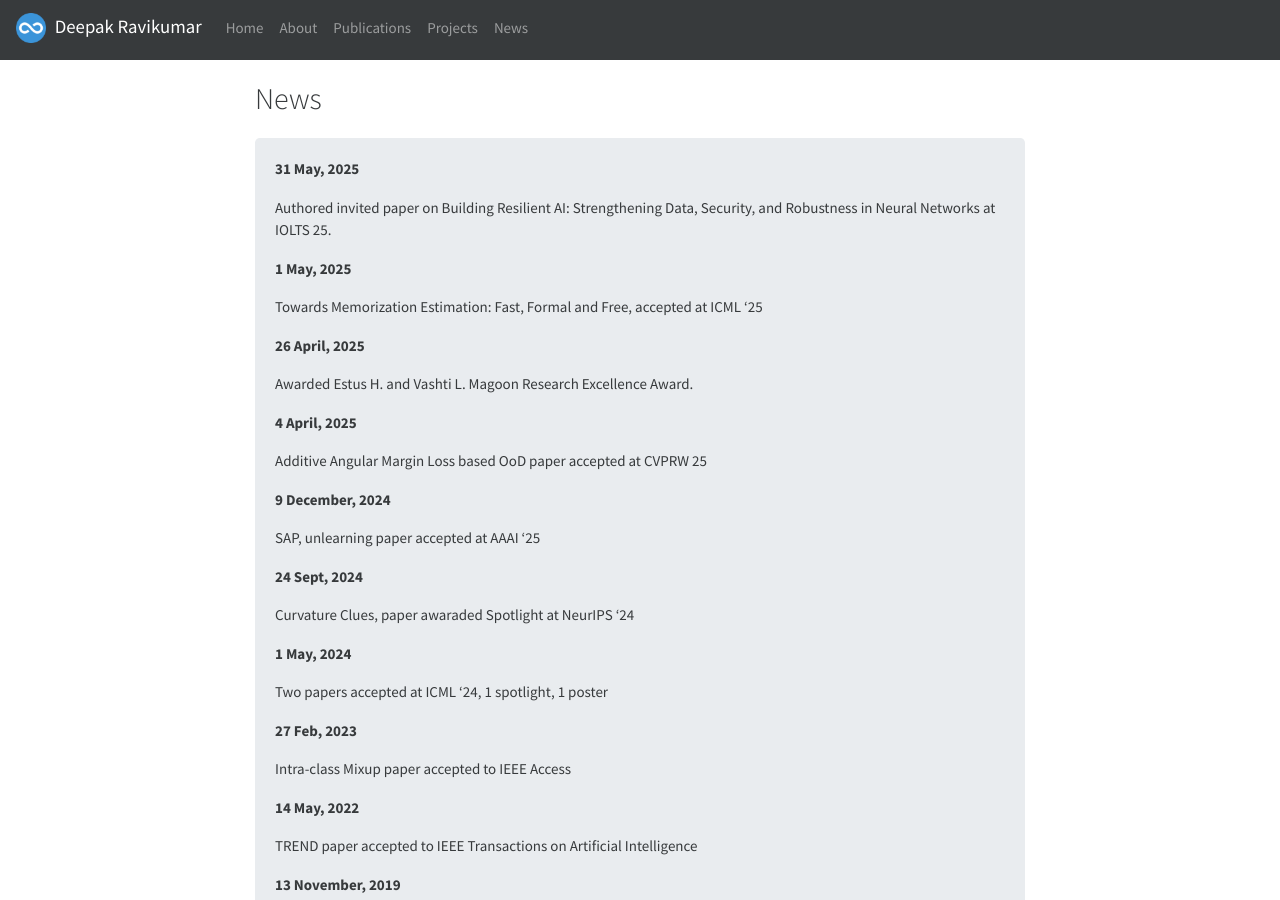
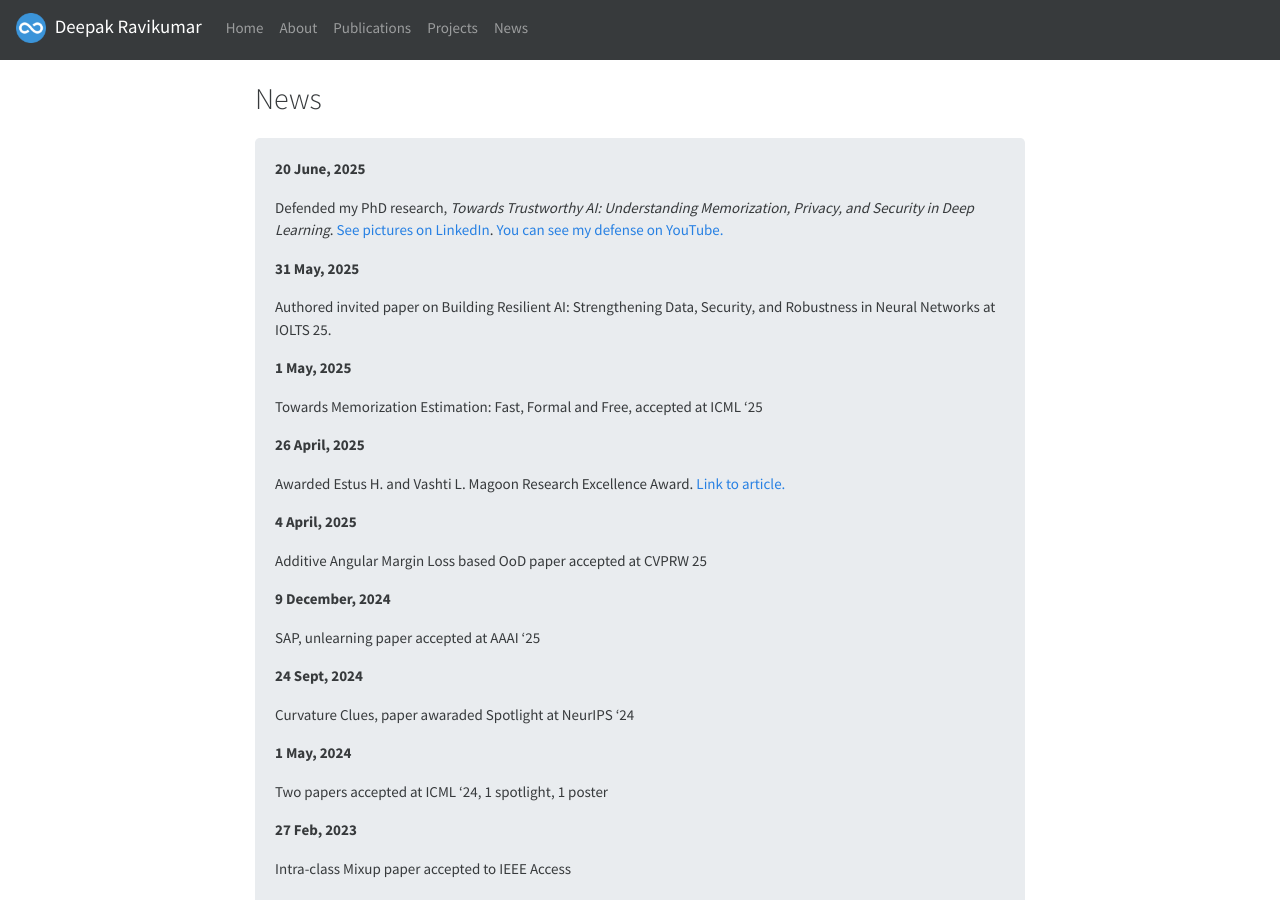
Before and after one commit to DeepakTatachar/deepaktatachar.github.io, a Jekyll site: the page built from _pages/allnews.md, in a window 1280 px wide and 900 px high. Built offline with Jekyll 4.4.1, drawn with Linux system fonts in a browser that asks for light colours; nearby versions of some CDN libraries; a style sheet for code colours, icons or effects is not loaded.

Commit message:
Update new and fix typos

```diff
--- a/_data/awards.yml
+++ b/_data/awards.yml
@@ -9,5 +9,5 @@
 - name: 2012, Scholarship for Higher Education for being within top 1% in Senior School Certificate Examinations
 - name: 2012, IIT-JEE National Rank (AIR) 12306 (Top 2%)
 - name: 2012, AIEEE National Rank (AIR) 5170 / 1.13M (Top 0.45%)
-- name: 2012, K-CET Rank 553 / 120,945 CET (Top 0.45%)
+- name: 2012, K-CET Rank 553 / 120,945 (Top 0.45%)
 - name: 2008, Second place at Summer School in Electronics, IETE.
--- a/_data/news.yml
+++ b/_data/news.yml
@@ -1,3 +1,6 @@
+- date: 20 June, 2025
+  headline: "Defended my PhD research, <i>Towards Trustworthy AI: Understanding Memorization, Privacy, and Security in Deep Learning</i>. <a href='https://www.linkedin.com/posts/nrl-purdue_purdueuniversity-engineeringexcellence-purdueece-activity-7341921074625855490-QNf6?utm_source=share&utm_medium=member_desktop&rcm=ACoAACRmo2IBLcphNzfLPXUrvOhPTDK_tbWhOdc'>See pictures on LinkedIn</a>. <a href='https://www.youtube.com/watch?v=HJYToPkmKFg' target='_blank'> You can see my defense on YouTube.</a>"
+
 - date: 31 May, 2025
   headline: "Authored invited paper on Building Resilient AI: Strengthening Data, Security, and Robustness in Neural Networks at IOLTS 25."
 
@@ -5,7 +8,7 @@
   headline: "Towards Memorization Estimation: Fast, Formal and Free, accepted at ICML '25"
 
 - date: 26 April, 2025
-  headline: "Awarded Estus H. and Vashti L. Magoon Research Excellence Award."
+  headline: "Awarded Estus H. and Vashti L. Magoon Research Excellence Award. <a href='https://www.linkedin.com/posts/purdue-ece_purdue-ece-students-shatter-guinness-world-activity-7327785921972490240-Cx5Q?utm_source=share&utm_medium=member_desktop&rcm=ACoAACRmo2IBLcphNzfLPXUrvOhPTDK_tbWhOdc'>Link to article.</a>"
 
 - date: 4 April, 2025
   headline: "Additive Angular Margin Loss based OoD paper accepted at CVPRW 25"
```
